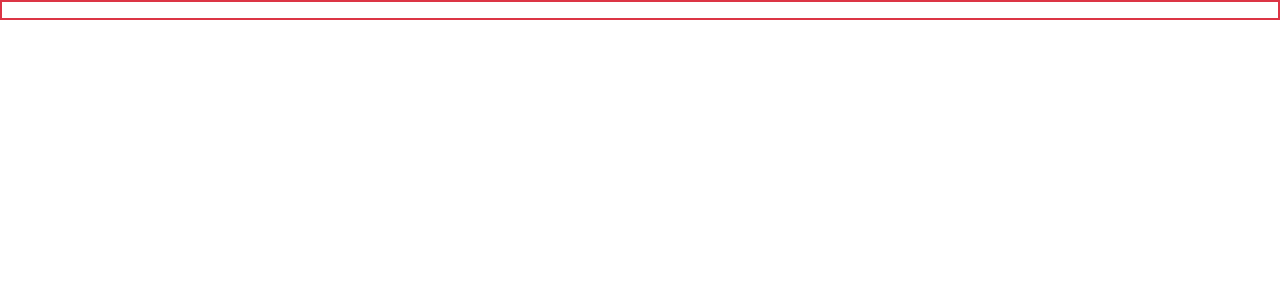
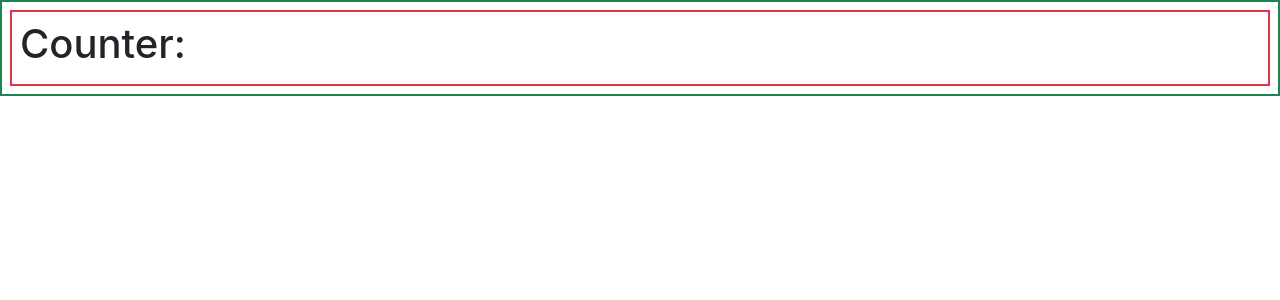
Before and after one commit to edupoly/mapp, a React (Create React App) app: page / in a window 1280 px wide. Shown: the top 300 px of the page. Built offline with nearby package versions, Linux system fonts and the light colour scheme.

Commit message:
basic redux

```diff
--- a/package.json
+++ b/package.json
@@ -8,7 +8,9 @@
     "@testing-library/user-event": "^13.5.0",
     "react": "^18.2.0",
     "react-dom": "^18.2.0",
+    "react-redux": "^8.0.5",
     "react-scripts": "5.0.1",
+    "redux": "^4.2.1",
     "web-vitals": "^2.1.4"
   },
   "scripts": {
--- a/src/App.js
+++ b/src/App.js
@@ -1,11 +1,15 @@
 import logo from './logo.svg';
 import './App.css';
-
+import Counter from './Counter';
+import store from './store/store';
+import { Provider } from 'react-redux';
 function App() {
   return (
-    <div className='border border-2 p-2 border-danger'>
-
-    </div>
+    <Provider store={store}>
+      <div className='border border-2 p-2 border-success'>
+        <Counter></Counter>
+      </div>
+    </Provider>
   );
 }
 
--- /dev/null
+++ b/src/Counter.jsx
@@ -0,0 +1,10 @@
+import {connect} from 'react-redux'
+function Counter(props) {
+  console.log(props)
+  return (
+    <div className="border border-2 border-danger p-2">
+      <h1>Counter:{props.count}</h1>
+    </div>
+  )
+}
+export default connect(function(store){return store})(Counter)
--- /dev/null
+++ b/src/store/conterReducer.js
@@ -0,0 +1,7 @@
+const initialState={
+  count:100
+}
+function CounterReducer(state=initialState,action){
+  return state
+}
+export default CounterReducer
--- /dev/null
+++ b/src/store/reducer.js
@@ -0,0 +1,5 @@
+import CounterReducer from "./conterReducer";
+import todoReducer from "./todoReducer";
+import {combineReducers} from 'redux';
+var reducer = combineReducers({counter:CounterReducer,todos:todoReducer})
+export default reducer
--- /dev/null
+++ b/src/store/store.js
@@ -0,0 +1,5 @@
+import CounterReducer from "./reducer";
+import {createStore} from 'redux';
+
+var store = new createStore(CounterReducer)
+export default store
--- /dev/null
+++ b/src/store/todoReducer.js
@@ -0,0 +1,7 @@
+const initialState={
+  todos:['clean car','clear bills','pay rent']
+}
+function todoReducer(state=initialState,action){
+  return state
+}
+export default todoReducer;
```
Also changed, not shown: 1 other file (tests, documents, lock files or other folders).
